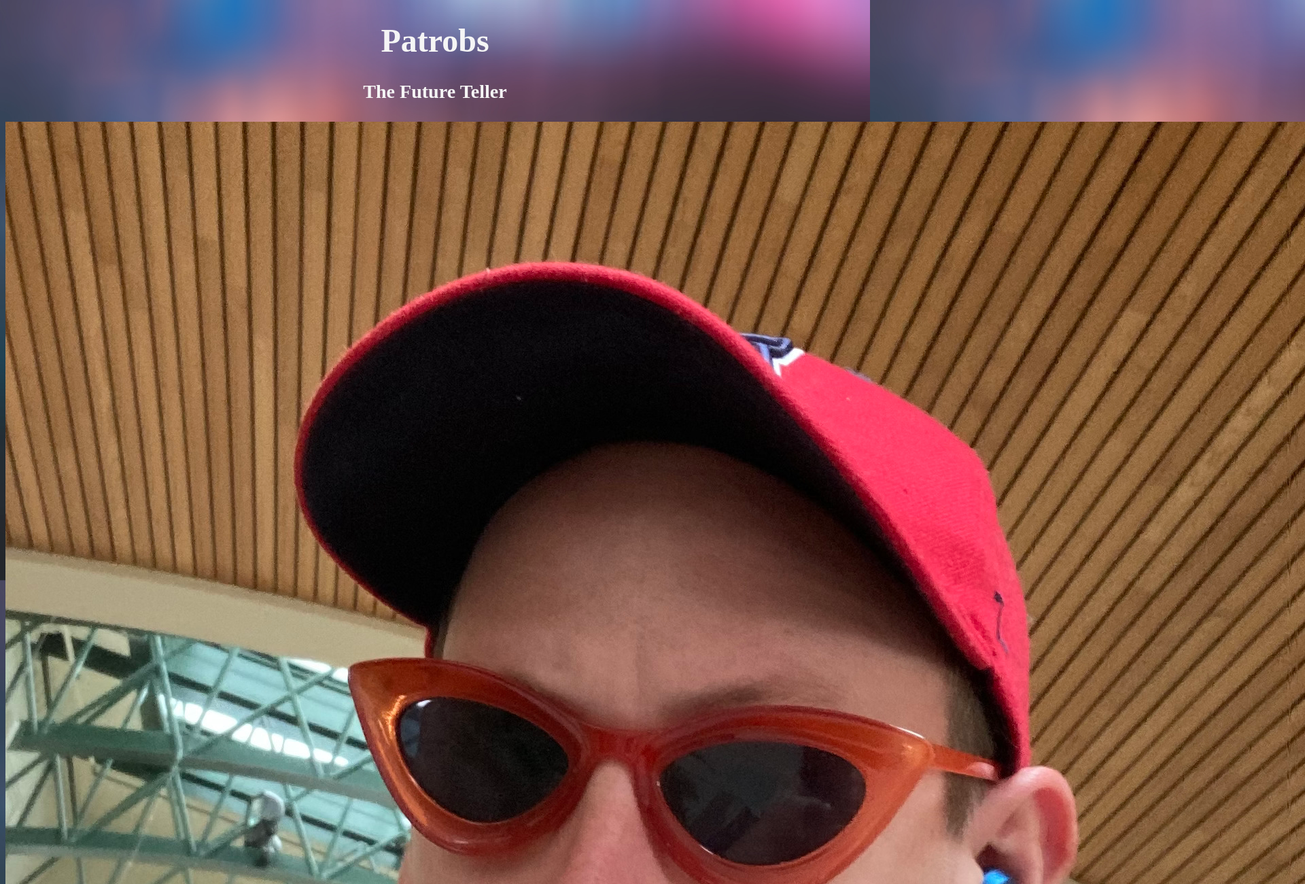
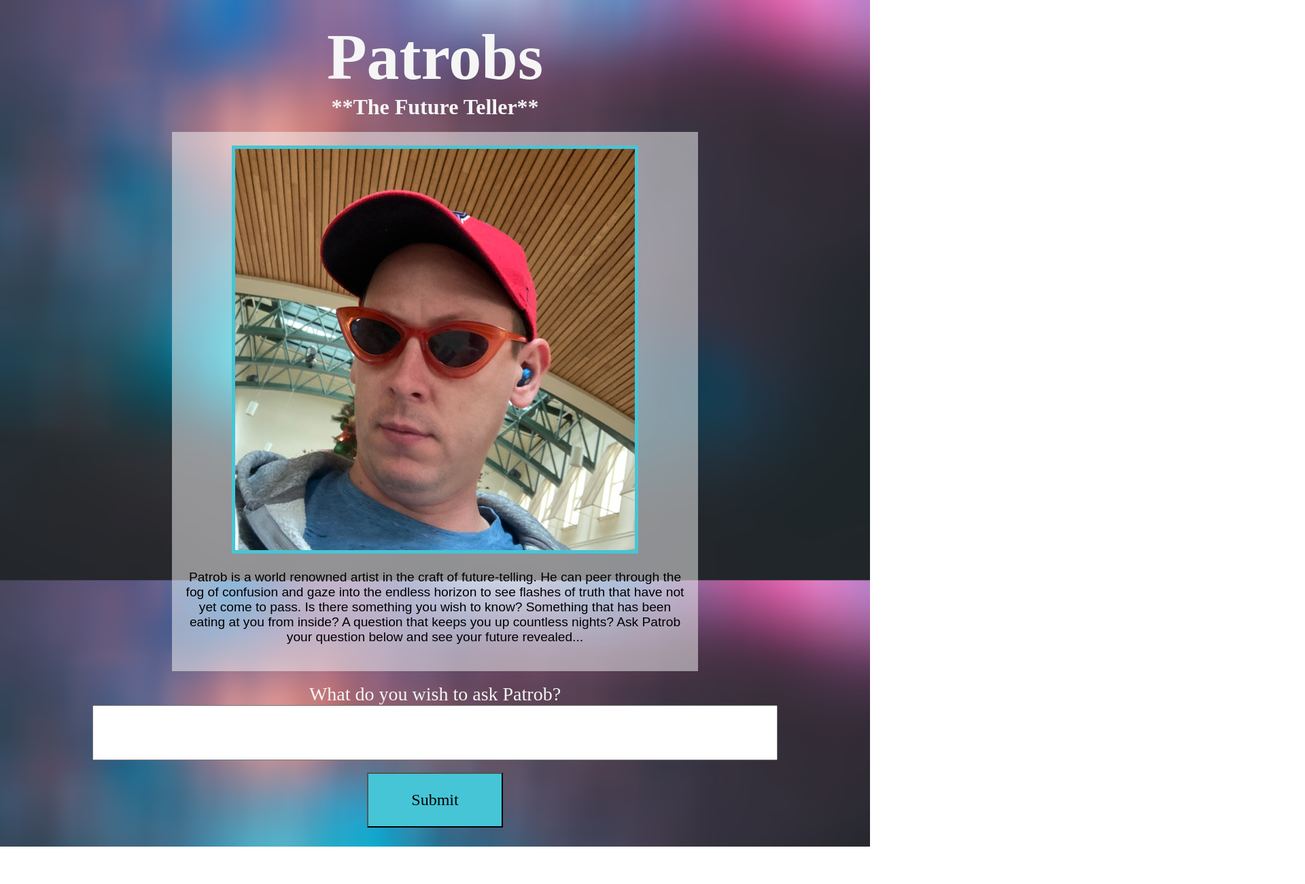
Before and after one commit to patrob787/my-personal-website, a plain HTML site: page index.html in a window 1280 px wide. Shown: the top 1300 px of the page at 68% size, 1920 px wide, since content can reach past the window. After the commit the page ends 1245 px from the top, so only its background shows below. Drawn offline with Linux system fonts and the light colour scheme.

Commit message:
add css styling, tweak html

```diff
--- a/index.html
+++ b/index.html
@@ -5,20 +5,23 @@
         <link rel="stylesheet" href="style.css"/>
     </head>
     <body>
-        <div class="title">
+        <main class="container">
             <h1>Patrobs</h1>
-            <h3>The Future Teller</h3>
-        </div>
+            <h3>**The Future Teller**</h3><br>
+
+            <div id="futureteller">
                 <img src="./photos/futureteller.jpg" atl="I can see beyond sight..."/>
-        <div>
                 <p>Patrob is a world renowned artist in the craft of future-telling.  He can peer through the fog of confusion and gaze into the endless horizon to see flashes of truth that have not yet come to pass.  Is there something you wish to know?  Something that has been eating at you from inside?  A question that keeps you up countless nights?  Ask Patrob your question below and see your future revealed...</p>
-        </div>
+            </div><br>
+
             <div>
                 <form>
                     <label for="question">What do you wish to ask Patrob?</label><br>
-                <input type="text" id="question" name="question">
-                <input type="submit">
+                    <input type="text" id="question" name="question"><br><br>
+                    <input type="submit" id="button">
+                 </form>
             </div>
+        </main>
         <script src="script.js"></script>
     </body>
 </html>
--- a/style.css
+++ b/style.css
@@ -4,13 +4,65 @@ body {
     background-attachment: fixed;
 }
 
-.title {
+.container {
+    padding: 20px;
     text-align: center;
     font-family: luminari;
-    font-size: 150%;
+    color: whitesmoke;
+}
+
+h1 {
+    font-size: 6em;
+    margin: auto;
+}
+
+h3 {
+    font-size: 2em;
+    margin: auto;
+}
+
+#futureteller {
+    padding: 20px;
+    margin: 0 auto;
+    width: 60%;
+    height: 50%;
+    background: rgba(250, 250, 250, 0.5);
+    font-family: luminari;
     color: whitesmoke;
 }
 
 img {
+    max-width: 100%;
+    width: 80%;
+    height: 80%;
+    position: center;
+    border: 5px solid rgb(70, 197, 214);
+}
 
+p {
+    color: black;
+    font-family: fantasy;
+    font-size: 1.2em;
 }
+
+#question {
+    height: 75px;
+    width: 1000px;
+    font-family: fantasy;
+    font-size: 1.5em;
+}
+
+#button {
+    height: 81px;
+    width: 200px;
+    font-family: luminari;
+    font-size: 1.5em;
+    background:rgb(70, 197, 214)
+}
+
+label {
+    text-align: center;
+    font-family: luminari;
+    font-size: 1.75em;
+    color: whitesmoke;
+}
```
Lines whose indentation alone changed are shown as unchanged.
